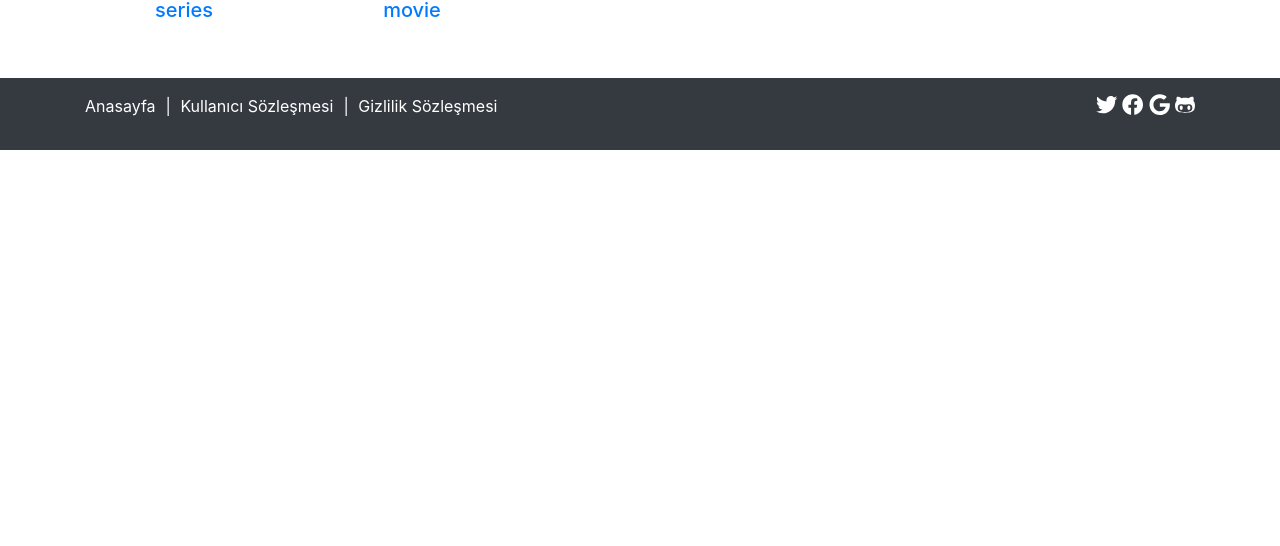
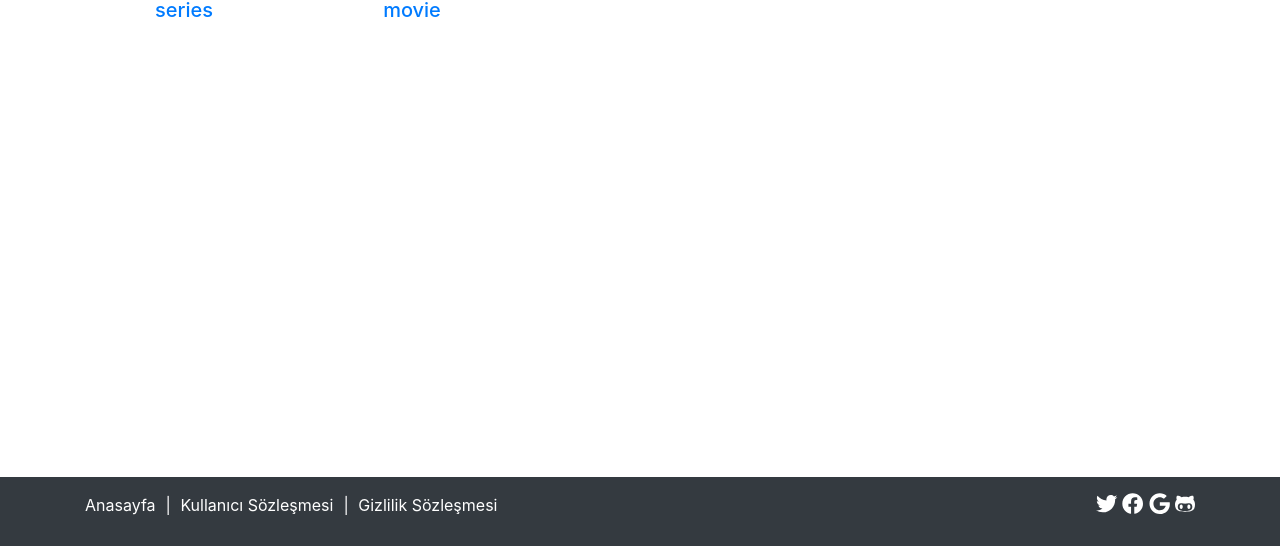
Before and after one commit to wuruthai/movie-browser, a React (Create React App) app: page / in a window 1280 px wide. Shown: the part 251-797 px from the top of the page. Built offline with nearby package versions, Linux system fonts and the light colour scheme.

Commit message:
Fix footer css

```diff
--- a/src/layout/Content.js
+++ b/src/layout/Content.js
@@ -23,7 +23,7 @@ export default function Content({ data, showFilters = false }) {
     />
 
   return(
-    <section name="content" aria-label="content">
+    <section name="content" aria-label="content" className="content">
       { showFilters ? filters : null }
 
       <List items={ getFilteredData() } />
--- a/src/styles/App.css
+++ b/src/styles/App.css
@@ -5,6 +5,14 @@
       flex: 0 0 20% !important;
       max-width: 20% !important;
   }
+}
+.content {
+  margin-bottom: 100px;
+}
+footer {
+  position: fixed;
+  bottom: 0;
+  left: 0;
 }
 
 footer ul.left,
```
